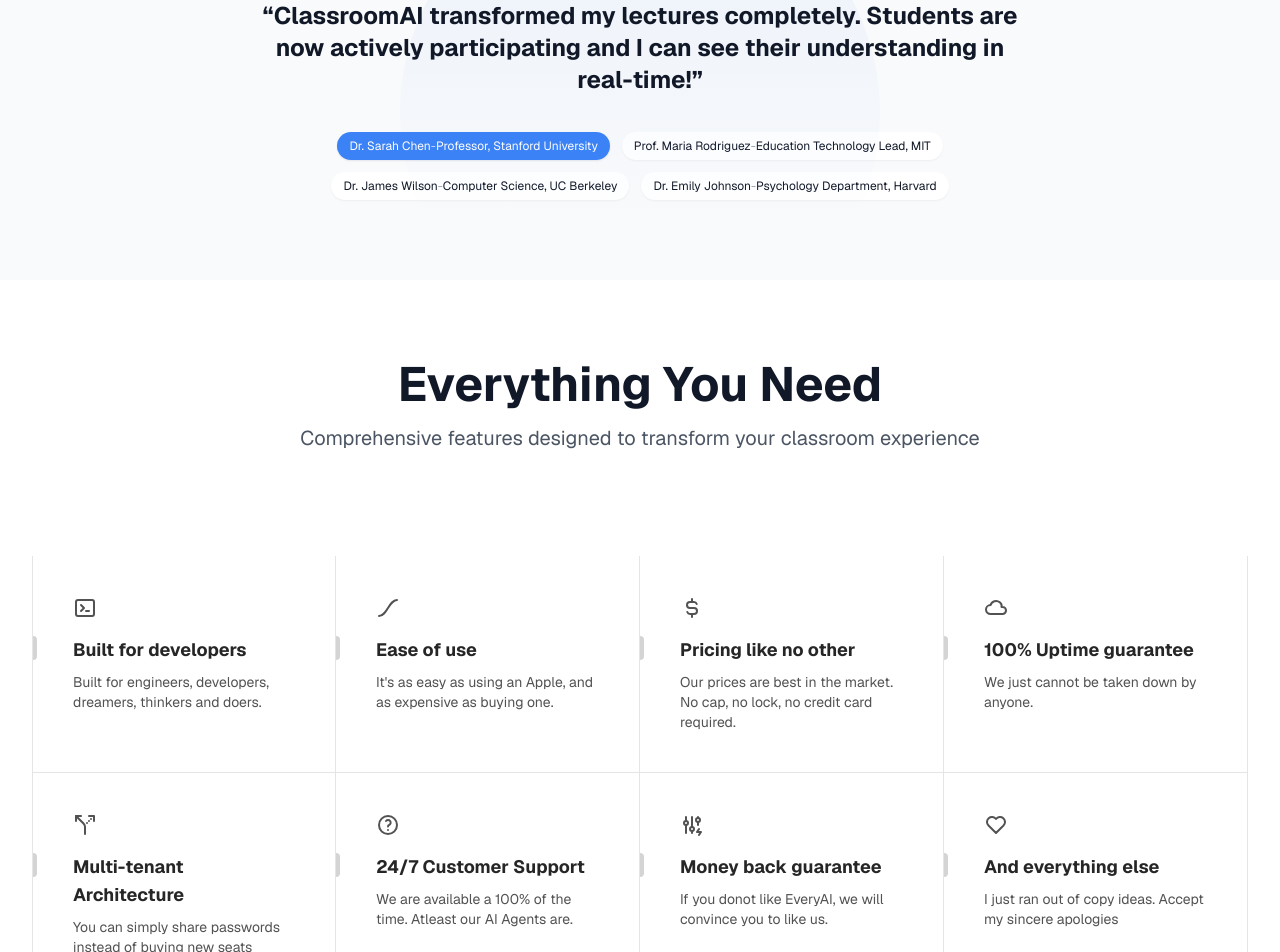
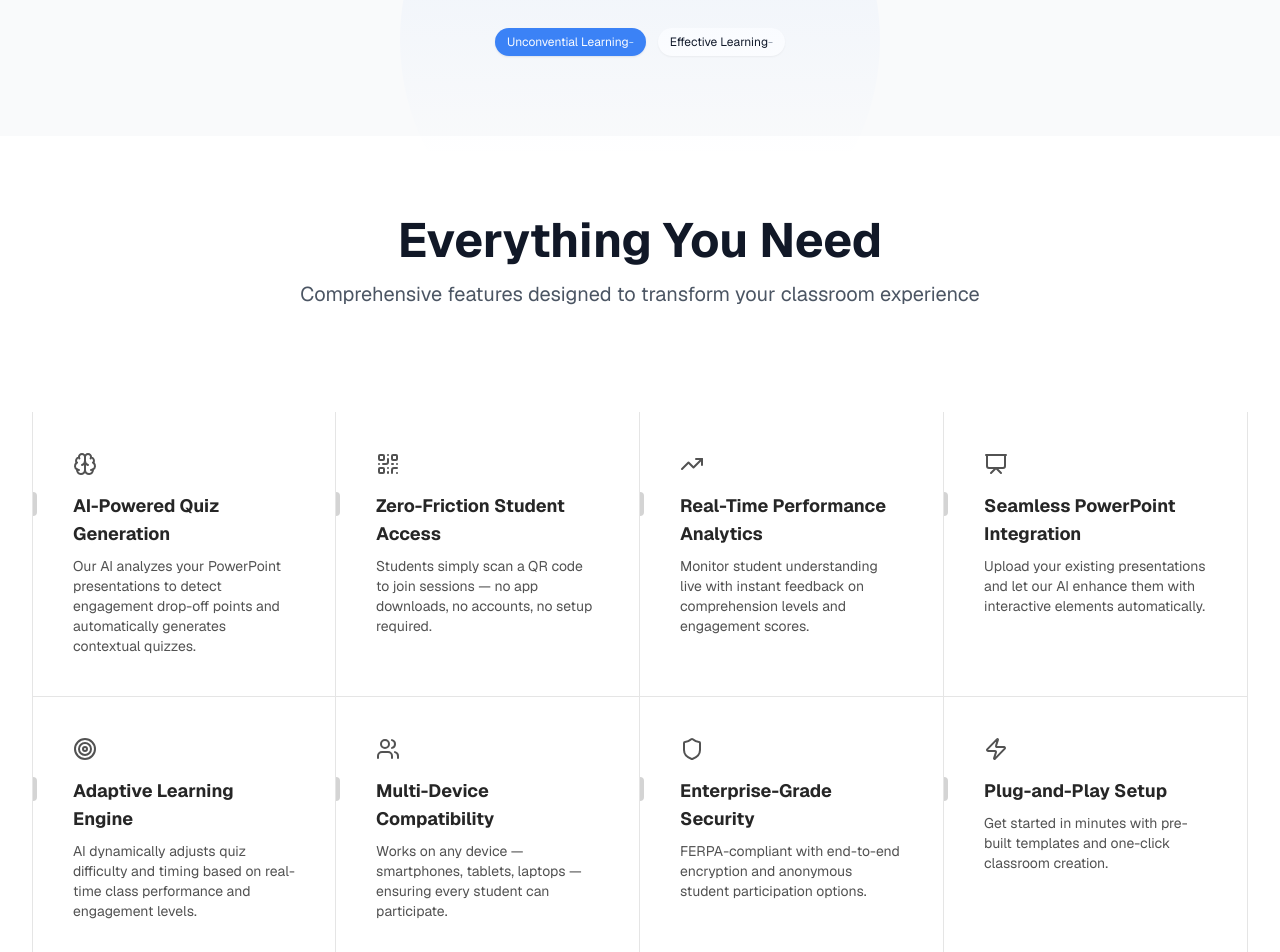
Before and after one commit to arkoroy05/ideation-lab, a Next.js app: page / in a window 1280 px wide. Shown: the part 1200-2152 px from the top of the page. Built offline with nearby package versions, Linux system fonts and the light colour scheme.

Commit message:
Update testimonials and features in LandingPage and FeaturesSectionWithHoverEffects components for improved clarity and engagement. Replace images with placeholders, revise quotes, and enhance feature descriptions to better reflect product capabilities.

```diff
--- a/app/page.tsx
+++ b/app/page.tsx
@@ -31,31 +31,18 @@ export default function LandingPage() {
 
   const testimonials = [
     {
-      img: "https://images.unsplash.com/photo-1507003211169-0a1dd7228f2d?w=150&h=150&fit=crop&crop=face",
+      img: "/placeholder.svg?height=150&width=150",
       quote:
-        "ClassroomAI transformed my lectures completely. Students are now actively participating and I can see their understanding in real-time!",
-      name: "Dr. Sarah Chen",
-      role: "Professor, Stanford University",
+        "Lectures are now more engaging and interactive. Students are more engaged and I can see their understanding in real-time!",
+      name: "Unconvential Learning",
+      role: "",
     },
     {
-      img: "https://images.unsplash.com/photo-1494790108755-2616b612b786?w=150&h=150&fit=crop&crop=face",
+      img: "/placeholder.svg?height=150&width=150",
       quote:
-        "The AI-powered quiz timing is incredible. It knows exactly when students need a break or when to reinforce concepts.",
-      name: "Prof. Maria Rodriguez",
-      role: "Education Technology Lead, MIT",
-    },
-    {
-      img: "https://images.unsplash.com/photo-1472099645785-5658abf4ff4e?w=150&h=150&fit=crop&crop=face",
-      quote:
-        "Setup was effortless and my students love the interactive elements. Engagement scores have never been higher!",
-      name: "Dr. James Wilson",
-      role: "Computer Science, UC Berkeley",
-    },
-    {
-      img: "https://images.unsplash.com/photo-1438761681033-6461ffad8d80?w=150&h=150&fit=crop&crop=face",
-      quote: "Finally, a tool that makes large lecture halls feel intimate. Every student feels heard and engaged.",
-      name: "Dr. Emily Johnson",
-      role: "Psychology Department, Harvard",
+        "The AI-powered timing is incredible. It knows exactly when to ask questions and when to move on to the next topic.",
+      name: "Effective Learning",
+      role: "",
     },
   ]
 
@@ -259,9 +246,7 @@ export default function LandingPage() {
         <div className="max-w-7xl mx-auto">
           <div className="text-center mb-16">
             <h2 className="text-4xl md:text-5xl font-bold text-gray-900 mb-4">Designed For the Way You Teach</h2>
-            <p className="text-xl text-gray-600 max-w-3xl mx-auto">
-              Hear from educators who have transformed their classrooms with AI-powered engagement
-            </p>
+
           </div>
           <TestimonialSlider testimonials={testimonials} />
         </div>
--- a/components/ui/feature-section-with-hover-effects.tsx
+++ b/components/ui/feature-section-with-hover-effects.tsx
@@ -1,57 +1,57 @@
 import type React from "react"
 import { cn } from "@/lib/utils"
 import {
-  IconAdjustmentsBolt,
-  IconCloud,
-  IconCurrencyDollar,
-  IconEaseInOut,
-  IconHeart,
-  IconHelp,
-  IconRouteAltLeft,
-  IconTerminal2,
-} from "@tabler/icons-react"
+  Brain,
+  QrCode,
+  TrendingUp,
+  Presentation,
+  Target,
+  Users,
+  Shield,
+  Zap,
+} from "lucide-react"
 
 export function FeaturesSectionWithHoverEffects() {
   const features = [
     {
-      title: "Built for developers",
-      description: "Built for engineers, developers, dreamers, thinkers and doers.",
-      icon: <IconTerminal2 />,
+      title: "AI-Powered Quiz Generation",
+      description: "Our AI analyzes your PowerPoint presentations to detect engagement drop-off points and automatically generates contextual quizzes.",
+      icon: <Brain />,
     },
     {
-      title: "Ease of use",
-      description: "It's as easy as using an Apple, and as expensive as buying one.",
-      icon: <IconEaseInOut />,
+      title: "Zero-Friction Student Access",
+      description: "Students simply scan a QR code to join sessions — no app downloads, no accounts, no setup required.",
+      icon: <QrCode />,
     },
     {
-      title: "Pricing like no other",
-      description: "Our prices are best in the market. No cap, no lock, no credit card required.",
-      icon: <IconCurrencyDollar />,
+      title: "Real-Time Performance Analytics",
+      description: "Monitor student understanding live with instant feedback on comprehension levels and engagement scores.",
+      icon: <TrendingUp />,
     },
     {
-      title: "100% Uptime guarantee",
-      description: "We just cannot be taken down by anyone.",
-      icon: <IconCloud />,
+      title: "Seamless PowerPoint Integration",
+      description: "Upload your existing presentations and let our AI enhance them with interactive elements automatically.",
+      icon: <Presentation />,
     },
     {
-      title: "Multi-tenant Architecture",
-      description: "You can simply share passwords instead of buying new seats",
-      icon: <IconRouteAltLeft />,
+      title: "Adaptive Learning Engine",
+      description: "AI dynamically adjusts quiz difficulty and timing based on real-time class performance and engagement levels.",
+      icon: <Target />,
     },
     {
-      title: "24/7 Customer Support",
-      description: "We are available a 100% of the time. Atleast our AI Agents are.",
-      icon: <IconHelp />,
+      title: "Multi-Device Compatibility",
+      description: "Works on any device — smartphones, tablets, laptops — ensuring every student can participate.",
+      icon: <Users />,
     },
     {
-      title: "Money back guarantee",
-      description: "If you donot like EveryAI, we will convince you to like us.",
-      icon: <IconAdjustmentsBolt />,
+      title: "Enterprise-Grade Security",
+      description: "FERPA-compliant with end-to-end encryption and anonymous student participation options.",
+      icon: <Shield />,
     },
     {
-      title: "And everything else",
-      description: "I just ran out of copy ideas. Accept my sincere apologies",
-      icon: <IconHeart />,
+      title: "Plug-and-Play Setup",
+      description: "Get started in minutes with pre-built templates and one-click classroom creation.",
+      icon: <Zap />,
     },
   ]
   return (
```
